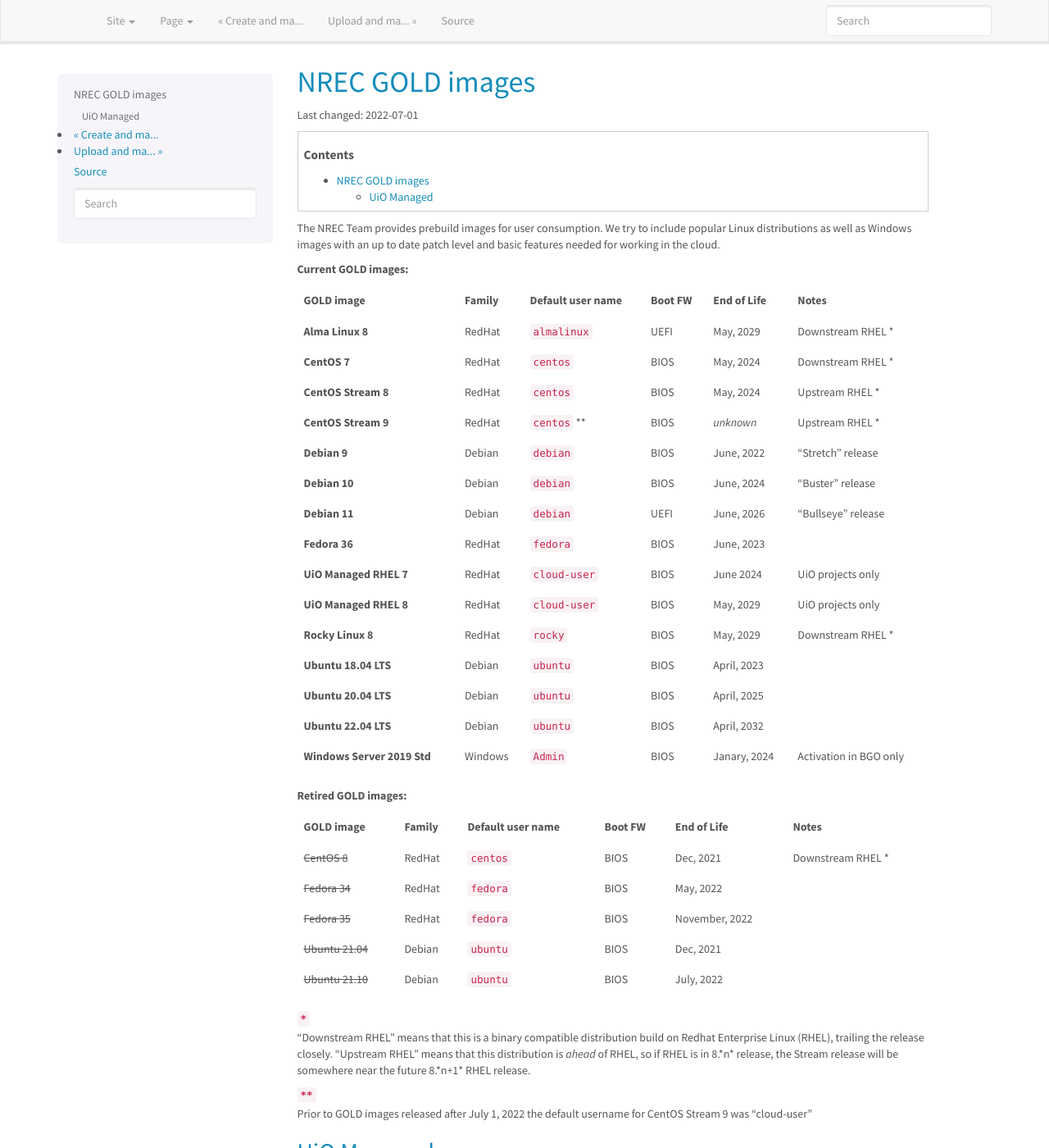
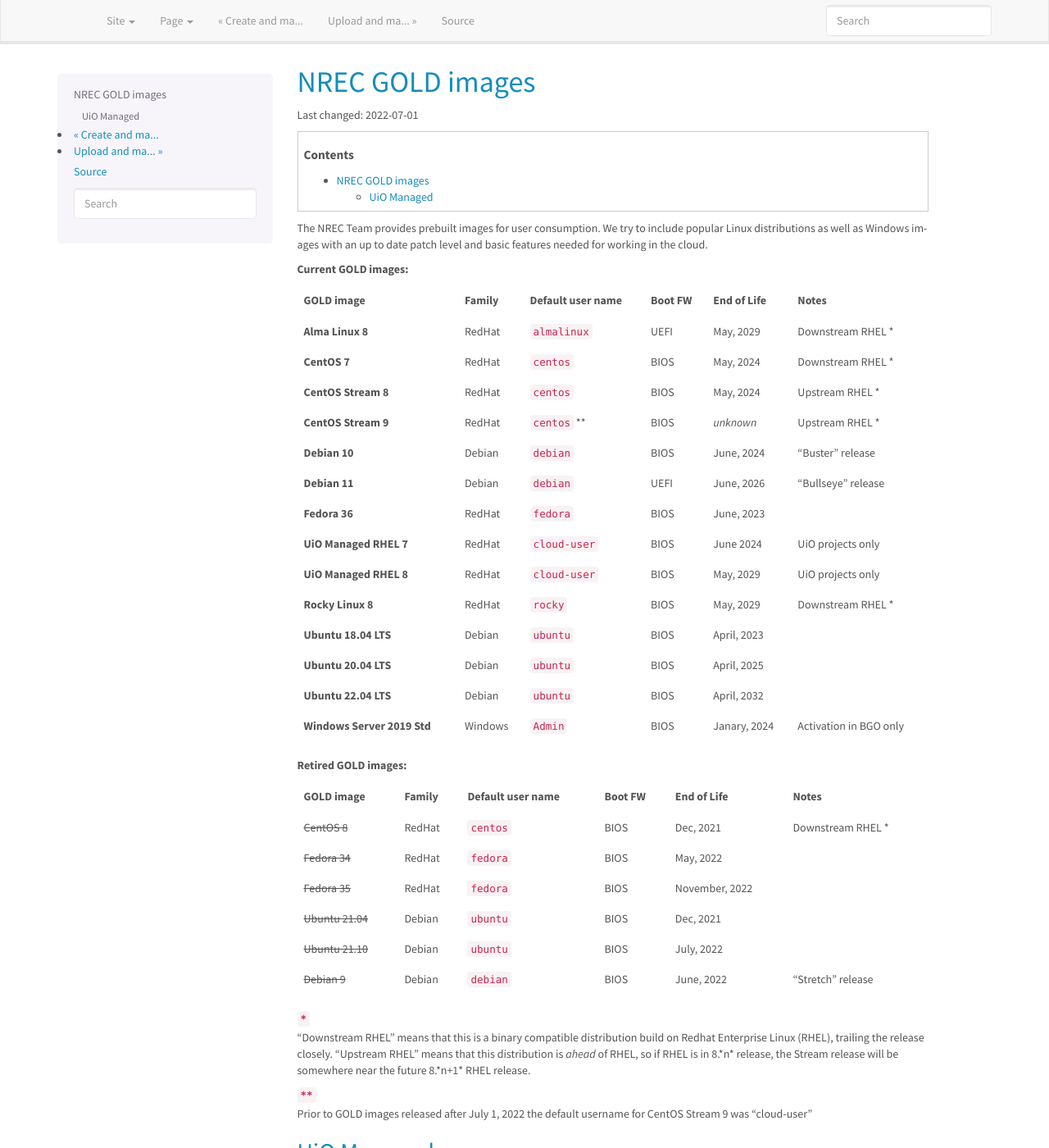
Before and after one commit to norcams/docs-enduser, a Sphinx documentation site: the page built from docs/gold-image.rst, in a window 1280 px wide and 1400 px high. Shown: the whole window at 82% size. Built offline with Sphinx 7.4.7, drawn with Linux system fonts in a browser that asks for light colours.

```diff
--- a/docs/gold-image.rst
+++ b/docs/gold-image.rst
@@ -15,7 +15,7 @@ Last changed: |date|
 
 .. contents::
 
-The NREC Team provides prebuild images for user consumption. We try to include
+The NREC Team provides prebuilt images for user consumption. We try to include
 popular Linux distributions as well as Windows images with an up to date
 patch level and basic features needed for working in the cloud.
 
```
Also changed, not shown: other parts of docs/gold-image.rst (+1 -1 lines).
